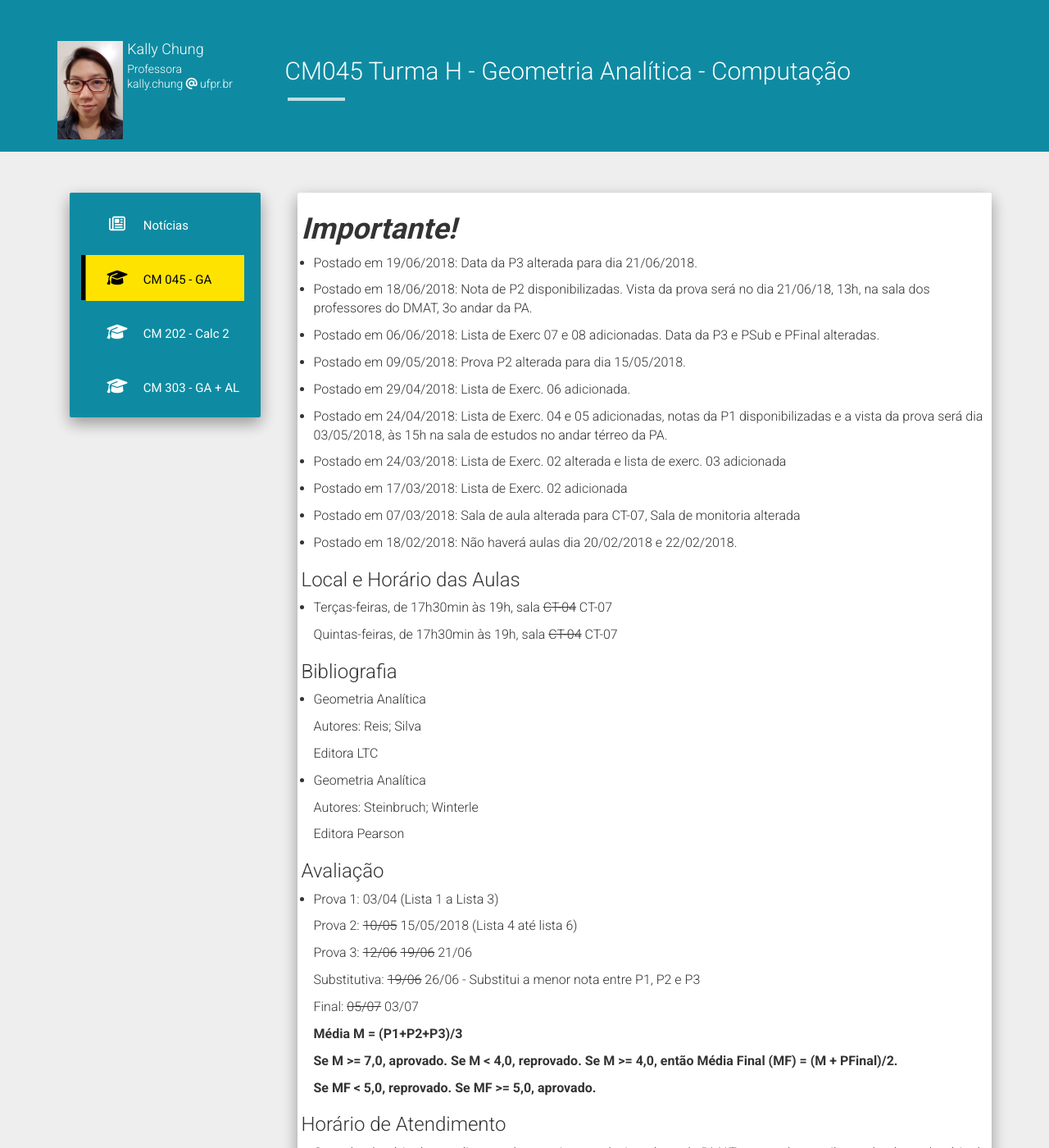
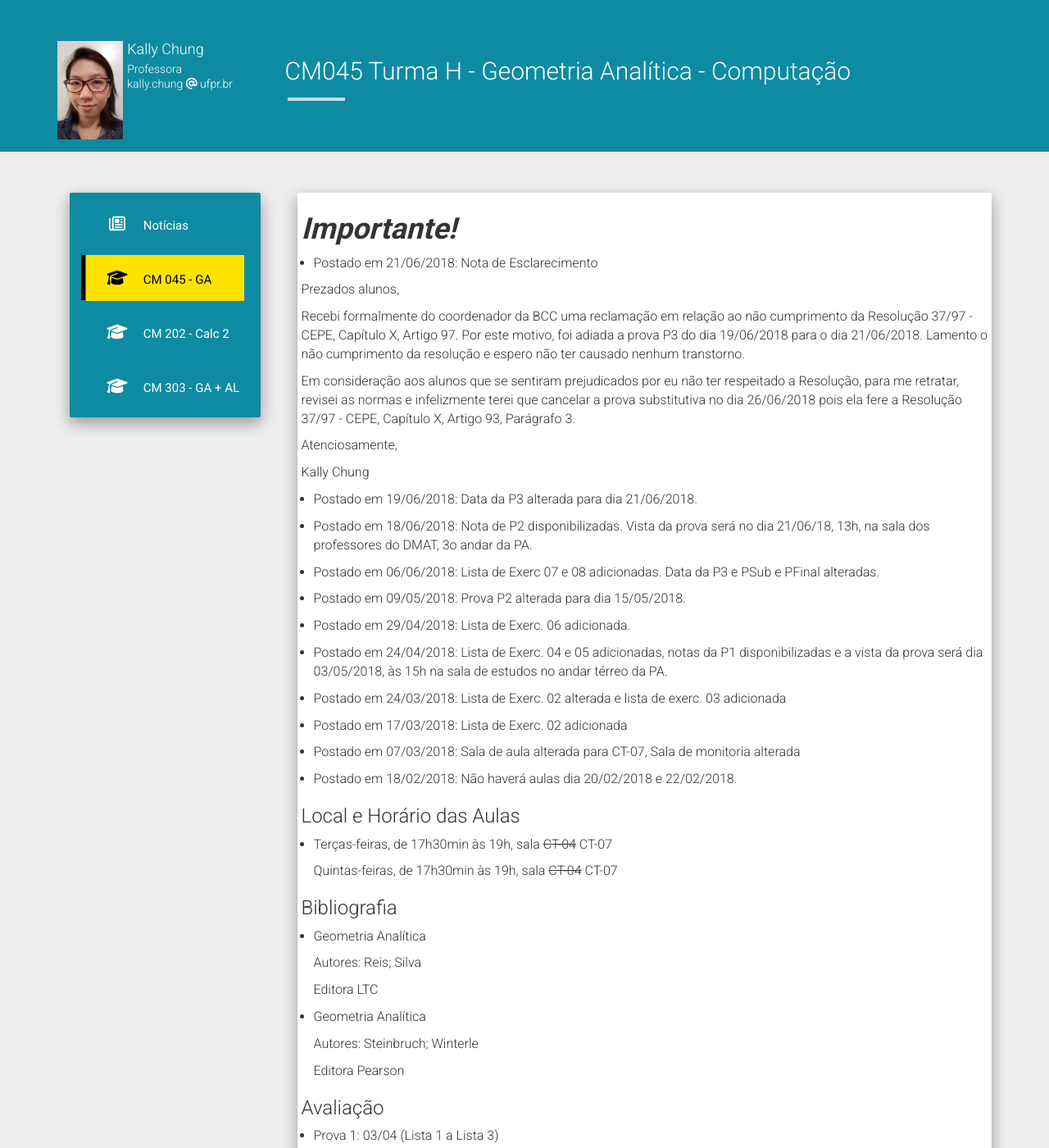
Before and after one commit to chunggnuhc/chunggnuhc.github.io, a Jekyll site: the page built from CM045-GA-1sem2018.md, in a window 1280 px wide and 1400 px high. Shown: the whole window at 82% size. Built offline with Jekyll 4.4.1, drawn with Linux system fonts in a browser that asks for light colours; nearby versions of some CDN libraries; some of the changed text lies outside the part shown.

Commit message:
Update CM045 - resolucao

```diff
--- a/CM045-GA-1sem2018.md
+++ b/CM045-GA-1sem2018.md
@@ -4,6 +4,19 @@ title: CM045 Turma H - Geometria Analítica - Computação
 permalink: /CM045-GA-1sem2018/
 ---
 <h1><b><i>Importante!</i></b></h1>
+- Postado em 21/06/2018: Nota de Esclarecimento
+
+Prezados alunos,
+
+Recebi formalmente do coordenador da BCC uma reclamação em relação ao não cumprimento da Resolução 37/97 - CEPE, Capítulo X, Artigo 97. Por este motivo, foi adiada a prova P3 do dia 19/06/2018 para o dia 21/06/2018. Lamento o não cumprimento da resolução e espero não ter causado nenhum transtorno.
+
+Em consideração aos alunos que se sentiram prejudicados por eu não ter respeitado a Resolução, para me retratar, revisei as normas e infelizmente terei que cancelar a prova substitutiva no dia 26/06/2018 pois ela fere a Resolução 37/97 - CEPE, Capítulo X, Artigo 93, Parágrafo 3.
+
+Atenciosamente,
+
+Kally Chung
+
+
 - Postado em 19/06/2018: Data da P3 alterada para dia 21/06/2018.
 
 - Postado em 18/06/2018: Nota de P2 disponibilizadas. Vista da prova será no dia 21/06/18, 13h, na sala dos professores do DMAT, 3o andar da PA.
@@ -53,7 +66,7 @@ permalink: /CM045-GA-1sem2018/
 
   Prova 3: <strike>12/06</strike> <strike>19/06</strike> 21/06
 
-  Substitutiva: <strike>19/06</strike> 26/06 - Substitui a menor nota entre P1, P2 e P3
+  Substitutiva: <strike>19/06</strike> <strike>26/06</strike> - Substitui a menor nota entre P1, P2 e P3
 
   Final: <strike>05/07</strike> 03/07
 
```
